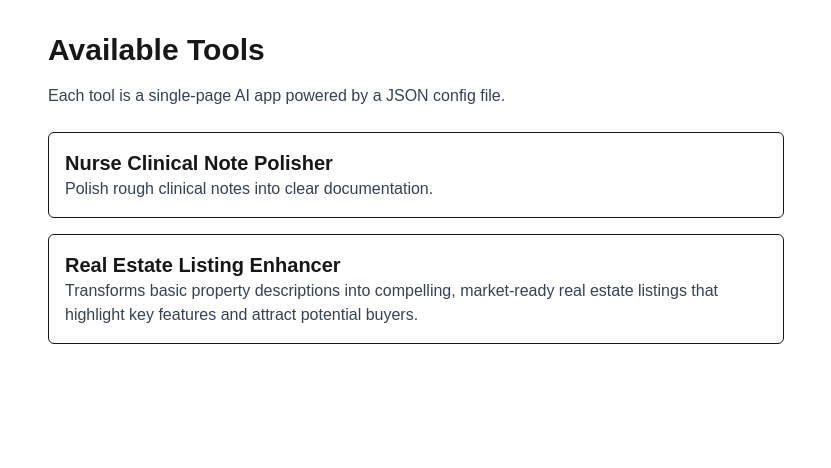
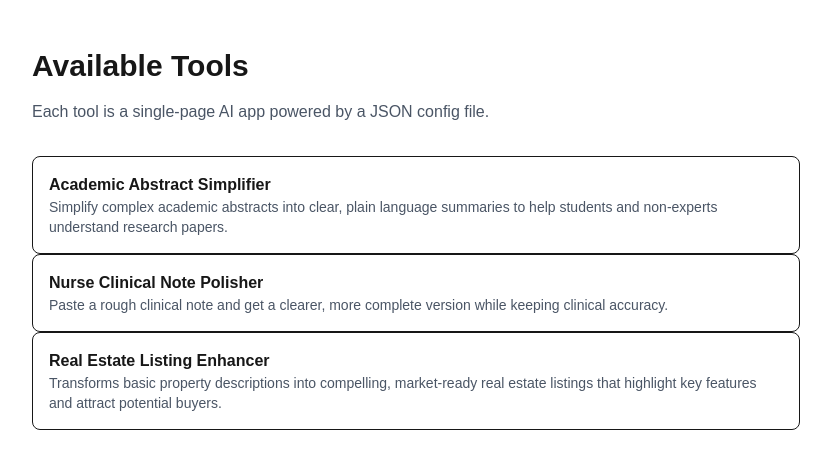
Before and after one commit to enwalker-alt/my-autofactory, a Next.js app: page /tools in a window 1280 px wide. Shown: the top 468 px of the page, without its empty margins (224-1055 px from the left). Built offline with nearby package versions, Linux system fonts and the light colour scheme.

Commit message:
List tools from tool-configs directory

```diff
--- a/src/app/tools/page.tsx
+++ b/src/app/tools/page.tsx
@@ -2,33 +2,48 @@ import fs from "fs";
 import path from "path";
 import Link from "next/link";
 
-type ToolSummary = {
+type ToolMeta = {
   slug: string;
   title: string;
   description: string;
 };
 
-export default async function ToolsIndexPage() {
-  const indexPath = path.join(process.cwd(), "tool-index.json");
-  const raw = fs.readFileSync(indexPath, "utf-8");
-  const tools: ToolSummary[] = JSON.parse(raw);
+function getToolsFromConfigs(): ToolMeta[] {
+  const configDir = path.join(process.cwd(), "tool-configs");
+  const files = fs
+    .readdirSync(configDir)
+    .filter((file) => file.endsWith(".json"));
+
+  return files.map((file) => {
+    const filePath = path.join(configDir, file);
+    const content = fs.readFileSync(filePath, "utf-8");
+    const json = JSON.parse(content);
+
+    return {
+      slug: json.slug,
+      title: json.title,
+      description: json.description,
+    } as ToolMeta;
+  });
+}
+
+export default function ToolsPage() {
+  const tools = getToolsFromConfigs();
 
   return (
-    <main className="min-h-screen px-4 py-8 max-w-3xl mx-auto">
+    <main className="max-w-3xl mx-auto py-12">
       <h1 className="text-3xl font-bold mb-4">Available Tools</h1>
-      <p className="mb-6 text-gray-700">
+      <p className="text-gray-600 mb-8">
         Each tool is a single-page AI app powered by a JSON config file.
       </p>
 
       <div className="space-y-4">
         {tools.map((tool) => (
-          <Link
-            key={tool.slug}
-            href={`/tools/${tool.slug}`}
-            className="block border rounded-md p-4 hover:bg-gray-50"
-          >
-            <h2 className="text-xl font-semibold">{tool.title}</h2>
-            <p className="text-gray-700">{tool.description}</p>
+          <Link key={tool.slug} href={`/tools/${tool.slug}`}>
+            <div className="border rounded-lg p-4 hover:bg-gray-50 cursor-pointer">
+              <h2 className="font-semibold">{tool.title}</h2>
+              <p className="text-sm text-gray-600">{tool.description}</p>
+            </div>
           </Link>
         ))}
       </div>
```
